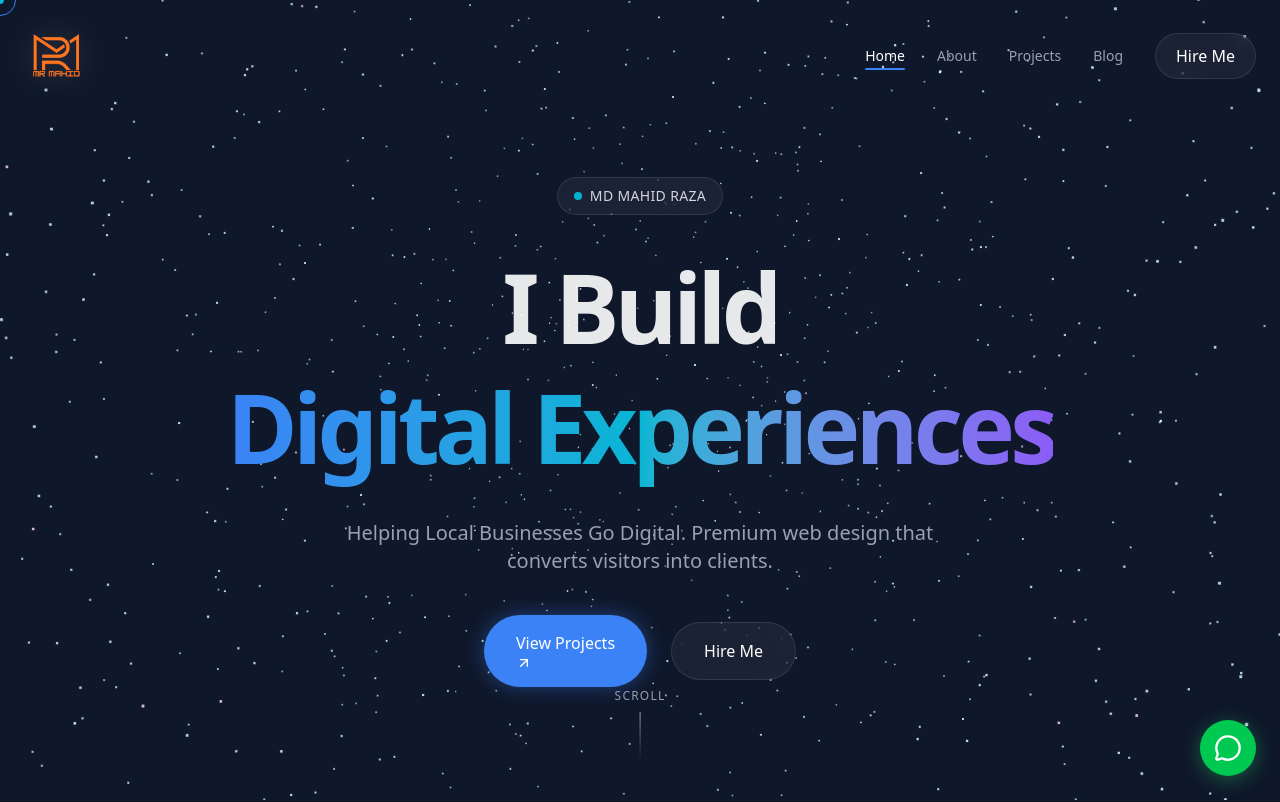
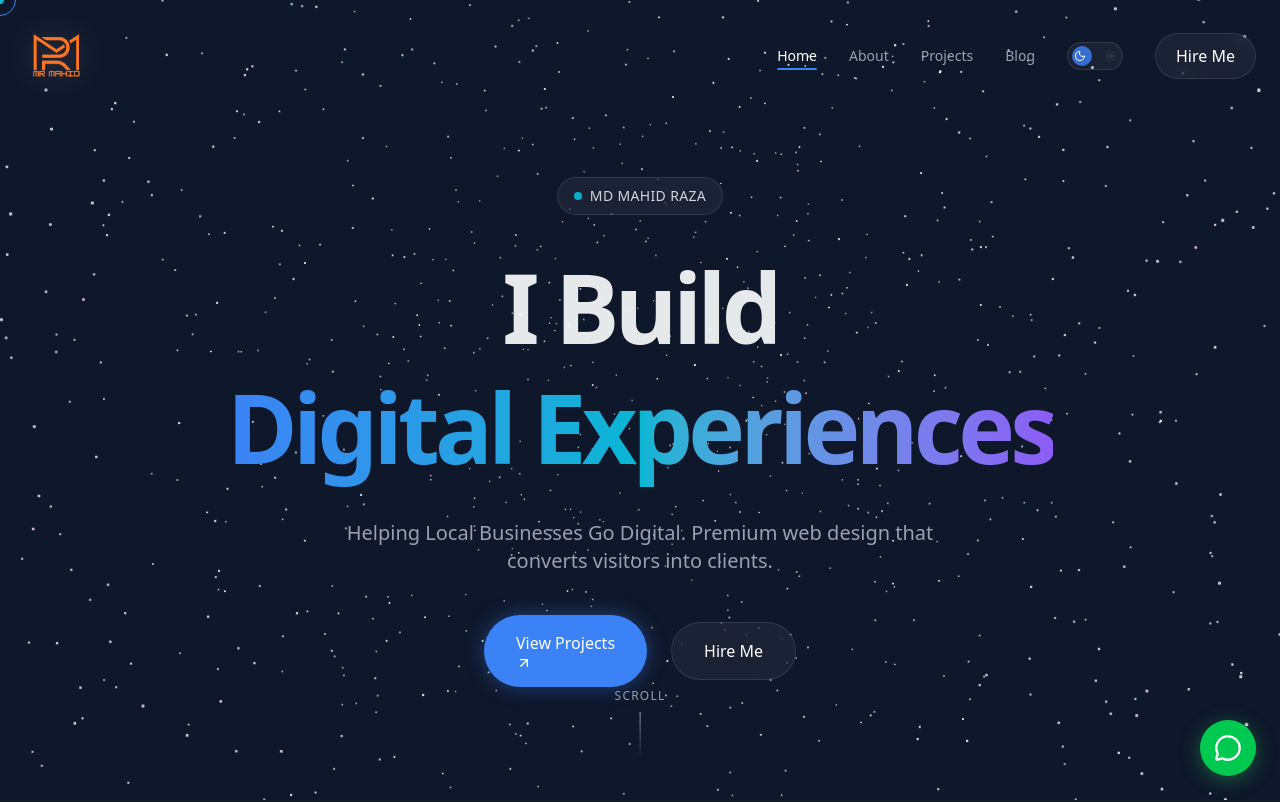
Before and after one commit to mrmahid141528/mrmahid-webportfolio, a Next.js app: page / in a window 1280 px wide. Shown: the top 802 px of the page. Built offline with nearby package versions, Linux system fonts and the light colour scheme; grey boxes are pictures that could not be loaded.

Commit message:
feat: add dark/light mode toggle with next-themes, ThemeProvider, ThemeToggle

```diff
--- a/package.json
+++ b/package.json
@@ -18,6 +18,7 @@
     "lenis": "^1.3.17",
     "lucide-react": "^0.575.0",
     "next": "16.1.6",
+    "next-themes": "^0.4.6",
     "react": "19.2.3",
     "react-dom": "19.2.3",
     "tailwind-merge": "^3.5.0",
--- a/src/app/globals.css
+++ b/src/app/globals.css
@@ -12,53 +12,55 @@
   --font-mono: var(--font-geist-mono);
 }
 
-:root {
+/* === DARK MODE (default) === */
+:root,
+.dark {
+  --bg-main: #0F172A;
+  --bg-alt: #0a101d;
+  --bg-card: rgba(255,255,255,0.05);
+  --border-color: rgba(255,255,255,0.10);
+  --text-primary: #FAFAFA;
+  --text-secondary: #9CA3AF;
+  --scrollbar-track: #0F172A;
+  --scrollbar-thumb: #1E293B;
   color-scheme: dark;
 }
 
+/* === LIGHT MODE === */
+.light {
+  --bg-main: #F1F5F9;
+  --bg-alt: #E2E8F0;
+  --bg-card: rgba(0,0,0,0.03);
+  --border-color: rgba(0,0,0,0.10);
+  --text-primary: #0F172A;
+  --text-secondary: #475569;
+  --scrollbar-track: #E2E8F0;
+  --scrollbar-thumb: #94A3B8;
+  color-scheme: light;
+}
+
 body {
-  background-color: var(--color-background);
-  color: var(--color-foreground);
+  background-color: var(--bg-main);
+  color: var(--text-primary);
   font-family: var(--font-sans), Arial, Helvetica, sans-serif;
   overflow-x: hidden;
   -webkit-font-smoothing: antialiased;
+  transition: background-color 0.3s ease, color 0.3s ease;
 }
 
-/* Custom Scrollbar for non-lenis browsers */
-::-webkit-scrollbar {
-  width: 8px;
-}
+/* Section backgrounds respond to theme */
+.section-bg-main  { background-color: var(--bg-main); }
+.section-bg-alt   { background-color: var(--bg-alt); }
 
-::-webkit-scrollbar-track {
-  background: #0F172A;
-}
-
-::-webkit-scrollbar-thumb {
-  background: #1E293B;
-  border-radius: 4px;
-}
-
-::-webkit-scrollbar-thumb:hover {
-  background: #3B82F6;
-}
+/* Custom Scrollbar */
+::-webkit-scrollbar { width: 8px; }
+::-webkit-scrollbar-track { background: var(--scrollbar-track); }
+::-webkit-scrollbar-thumb { background: var(--scrollbar-thumb); border-radius: 4px; }
+::-webkit-scrollbar-thumb:hover { background: #3B82F6; }
 
 /* Lenis Recommended CSS */
-html.lenis, html.lenis body {
-  height: auto;
-}
-
-.lenis.lenis-smooth {
-  scroll-behavior: auto !important;
-}
-
-.lenis.lenis-smooth [data-lenis-prevent] {
-  overscroll-behavior: contain;
-}
-
-.lenis.lenis-stopped {
-  overflow: hidden;
-}
-
-.lenis.lenis-smooth iframe {
-  pointer-events: none;
-}
+html.lenis, html.lenis body { height: auto; }
+.lenis.lenis-smooth { scroll-behavior: auto !important; }
+.lenis.lenis-smooth [data-lenis-prevent] { overscroll-behavior: contain; }
+.lenis.lenis-stopped { overflow: hidden; }
+.lenis.lenis-smooth iframe { pointer-events: none; }
--- a/src/app/layout.tsx
+++ b/src/app/layout.tsx
@@ -3,6 +3,7 @@ import { Geist, Geist_Mono } from "next/font/google";
 import Script from "next/script";
 import "./globals.css";
 import LenisProvider from "@/components/layout/LenisProvider";
+import ThemeProvider from "@/components/layout/ThemeProvider";
 import CustomCursor from "@/components/ui/CustomCursor";
 import Navbar from "@/components/ui/Navbar";
 import Footer from "@/components/ui/Footer";
@@ -67,7 +68,7 @@ export default function RootLayout({
   children: React.ReactNode;
 }>) {
   return (
-    <html lang="en">
+    <html lang="en" suppressHydrationWarning>
       <head>
         {/* Google Analytics */}
         <Script
@@ -86,6 +87,7 @@ export default function RootLayout({
       <body
         className={`${geistSans.variable} ${geistMono.variable} antialiased selection:bg-primary/30 selection:text-primary z-0`}
       >
+        <ThemeProvider>
           <LenisProvider>
             <CustomCursor />
             <Navbar />
@@ -95,6 +97,7 @@ export default function RootLayout({
             </main>
             <Footer />
           </LenisProvider>
+        </ThemeProvider>
       </body>
     </html>
   );
--- /dev/null
+++ b/src/components/layout/ThemeProvider.tsx
@@ -0,0 +1,17 @@
+"use client"
+
+import { ThemeProvider as NextThemesProvider } from 'next-themes';
+import { ReactNode } from 'react';
+
+export default function ThemeProvider({ children }: { children: ReactNode }) {
+    return (
+        <NextThemesProvider
+            attribute="class"
+            defaultTheme="dark"
+            enableSystem={false}
+            disableTransitionOnChange={false}
+        >
+            {children}
+        </NextThemesProvider>
+    );
+}
--- a/src/components/ui/Navbar.tsx
+++ b/src/components/ui/Navbar.tsx
@@ -4,6 +4,7 @@ import { useState, useEffect } from 'react';
 import Image from 'next/image';
 import Link from 'next/link';
 import { usePathname } from 'next/navigation';
+import ThemeToggle from '@/components/ui/ThemeToggle';
 
 export default function Navbar() {
     const [scrolled, setScrolled] = useState(false);
@@ -31,7 +32,7 @@ export default function Navbar() {
     return (
         <header
             className={`fixed top-0 left-0 right-0 z-50 transition-all duration-300 w-full ${scrolled
-                ? 'py-4 bg-[#0F172A]/70 backdrop-blur-md border-b border-white/5 shadow-lg'
+                ? 'py-4 bg-[#0F172A]/70 dark:bg-[#0F172A]/70 backdrop-blur-md border-b border-white/5 shadow-lg'
                 : 'py-6 bg-transparent'
                 }`}
         >
@@ -63,14 +64,17 @@ export default function Navbar() {
                                 }`}
                         >
                             {item.label}
-                            {/* Active underline */}
                             <span className={`absolute -bottom-1 left-0 h-[2px] bg-primary rounded-full transition-all duration-300 ${isActive(item.href) ? 'w-full' : 'w-0 group-hover:w-full'
                                 }`} />
                         </Link>
                     ))}
+
+                    {/* Theme Toggle */}
+                    <ThemeToggle />
+
                     <Link
                         href="/contact"
-                        className={`px-5 py-2.5 rounded-full border font-medium transition-all cursor-hover group backdrop-blur-sm ${isActive('/contact')
+                        className={`px-5 py-2.5 rounded-full border font-medium transition-all cursor-hover backdrop-blur-sm ${isActive('/contact')
                                 ? 'bg-primary border-primary text-white'
                                 : 'bg-white/5 border-white/10 hover:border-primary/50 text-white hover:bg-primary/10'
                             }`}
@@ -80,18 +84,21 @@ export default function Navbar() {
                 </nav>
 
                 {/* Mobile menu toggle button */}
+                <div className="md:hidden flex items-center gap-3 relative z-50">
+                    <ThemeToggle />
                     <button
                         onClick={() => setMobileMenuOpen(!mobileMenuOpen)}
-                    className="md:hidden flex flex-col space-y-1.5 cursor-hover p-2 relative z-50"
+                        className="flex flex-col space-y-1.5 cursor-hover p-2"
                         aria-label="Toggle menu"
                     >
                         <span className={`w-6 h-0.5 bg-white block rounded-full transition-all duration-300 ${mobileMenuOpen ? 'rotate-45 translate-y-2' : ''}`}></span>
                         <span className={`w-6 h-0.5 bg-white block rounded-full transition-all duration-300 ${mobileMenuOpen ? 'opacity-0' : ''}`}></span>
-                    <span className={`bg-white block rounded-full transition-all duration-300 ${mobileMenuOpen ? 'w-6 -rotate-45 -translate-y-2' : 'w-4 self-end'}`} style={{ height: '2px' }}></span>
+                        <span className={`w-4 self-end bg-white block rounded-full transition-all duration-300 ${mobileMenuOpen ? 'w-6 -rotate-45 -translate-y-2' : ''}`} style={{ height: '2px' }}></span>
                     </button>
+                </div>
 
                 {/* Mobile Menu Overlay */}
-                <div className={`fixed inset-0 bg-[#0F172A] z-40 transition-all duration-500 flex flex-col items-center justify-center space-y-8 min-h-screen ${mobileMenuOpen ? 'opacity-100 visible' : 'opacity-0 invisible pointer-events-none'}`}>
+                <div className={`fixed inset-0 bg-[#0F172A] dark:bg-[#0F172A] z-40 transition-all duration-500 flex flex-col items-center justify-center space-y-8 min-h-screen ${mobileMenuOpen ? 'opacity-100 visible' : 'opacity-0 invisible pointer-events-none'}`}>
                     {navLinks.map((item) => (
                         <Link
                             key={item.label}
--- /dev/null
+++ b/src/components/ui/ThemeToggle.tsx
@@ -0,0 +1,35 @@
+"use client"
+
+import { useTheme } from 'next-themes';
+import { useEffect, useState } from 'react';
+import { Sun, Moon } from 'lucide-react';
+
+export default function ThemeToggle() {
+    const { theme, setTheme } = useTheme();
+    const [mounted, setMounted] = useState(false);
+
+    useEffect(() => setMounted(true), []);
+
+    if (!mounted) return null;
+
+    const isDark = theme === 'dark';
+
+    return (
+        <button
+            onClick={() => setTheme(isDark ? 'light' : 'dark')}
+            aria-label="Toggle theme"
+            className="relative w-14 h-7 rounded-full border border-white/10 bg-white/5 hover:bg-white/10 transition-all duration-300 cursor-hover flex items-center px-1 group overflow-hidden"
+        >
+            {/* Sliding pill */}
+            <span
+                className={`absolute w-5 h-5 rounded-full transition-all duration-300 flex items-center justify-center shadow-lg ${isDark
+                        ? 'left-1 bg-primary/80'
+                        : 'left-8 bg-yellow-400'
+                    }`}
+            />
+            {/* Icons */}
+            <Moon className={`w-3 h-3 absolute left-1.5 transition-all duration-300 ${isDark ? 'text-white opacity-100' : 'text-white/30 opacity-50'}`} />
+            <Sun className={`w-3 h-3 absolute right-1.5 transition-all duration-300 ${!isDark ? 'text-yellow-800 opacity-100' : 'text-white/30 opacity-50'}`} />
+        </button>
+    );
+}
```
Also changed, not shown: 1 other file (tests, documents, lock files or other folders). Lines whose indentation alone changed are shown as unchanged.
